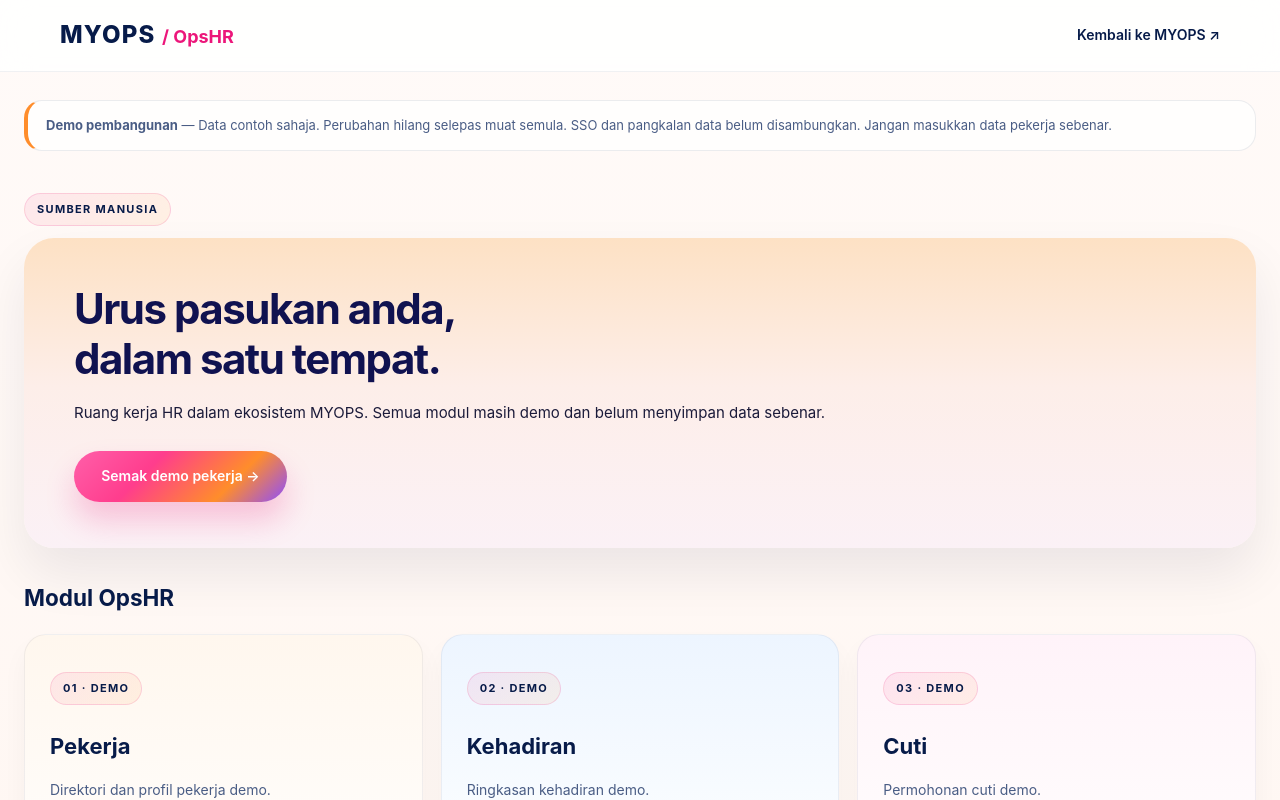
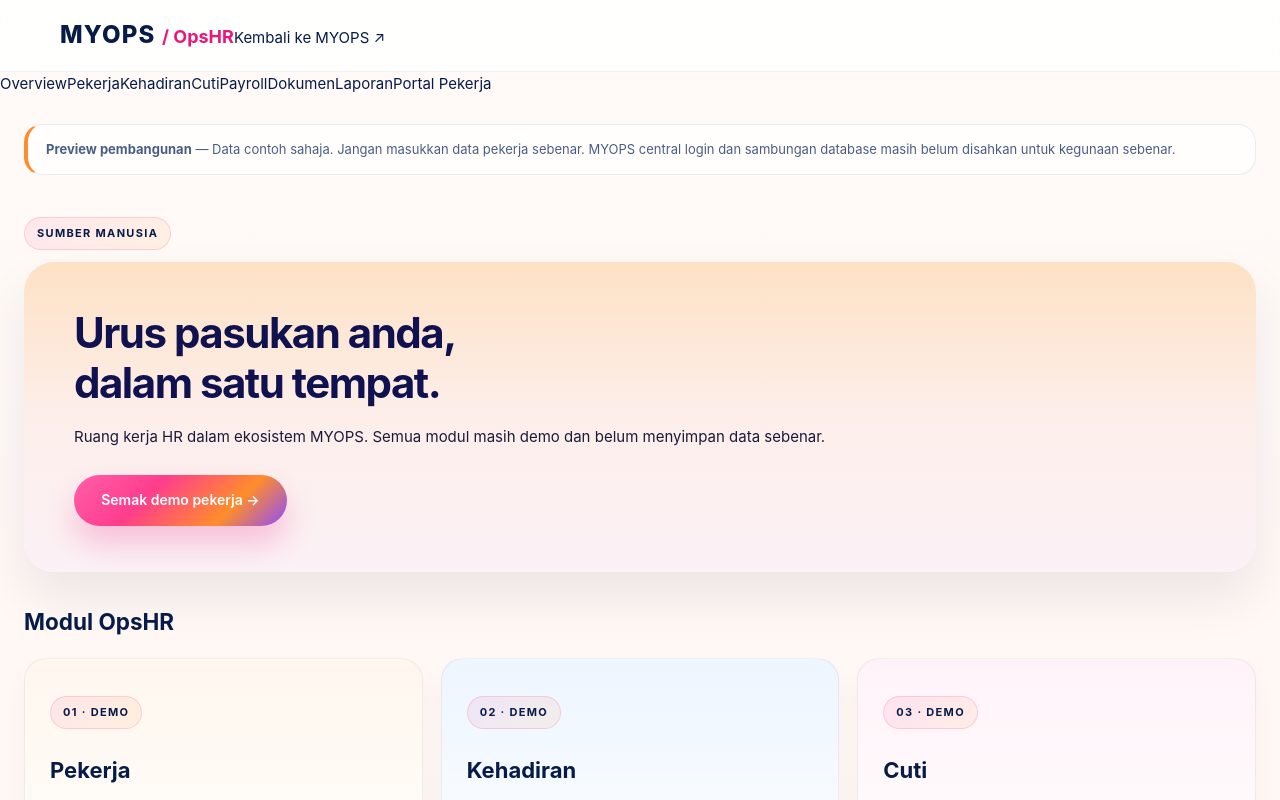
Before and after one commit to niz262025-hub/OPSHR, a Next.js app: page / in a window 1280 px wide. Shown: the top 800 px of the page. Built offline with nearby package versions, Linux system fonts and the light colour scheme.

Commit message:
feat(opshr): MYOPS-aligned HR navigation and dashboard preview

```diff
--- a/app/layout.tsx
+++ b/app/layout.tsx
@@ -1,29 +1,47 @@
 import type { ReactNode } from "react";
 import Link from "next/link";
 import "./globals.css";
+
 export const metadata = {
   title: "OpsHR | MYOPS",
+  description: "OpsHR — pengurusan sumber manusia dalam ekosistem MYOPS.",
   robots: { index: false, follow: false },
 };
+
+const navigation = [
+  { href: "/", label: "Overview" },
+  { href: "/employees", label: "Pekerja" },
+  { href: "/attendance", label: "Kehadiran" },
+  { href: "/leave", label: "Cuti" },
+  { href: "/payroll", label: "Payroll" },
+  { href: "/documents", label: "Dokumen" },
+  { href: "/reports", label: "Laporan" },
+  { href: "/staff", label: "Portal Pekerja" },
+];
+
 export default function RootLayout({ children }: { children: ReactNode }) {
   return (
     <html lang="ms">
       <body>
-        <header>
-          <Link className="brand" href="/">
-            MYOPS <span>/ OpsHR</span>
-          </Link>
-          <a href="https://www.myops.com.my/">Kembali ke MYOPS ↗</a>
+        <header className="opshr-header">
+          <div className="opshr-header-inner">
+            <Link className="brand" href="/" aria-label="OpsHR homepage">MYOPS <span>/ OpsHR</span></Link>
+            <a className="opshr-back-link" href="https://www.myops.com.my/">Kembali ke MYOPS ↗</a>
+          </div>
         </header>
-        <main>
-          <aside>
-            <strong>Demo pembangunan</strong> — Data contoh sahaja. Perubahan
-            hilang selepas muat semula. SSO dan pangkalan data belum
-            disambungkan. Jangan masukkan data pekerja sebenar.
-          </aside>
-          {children}
-        </main>
-        <footer>OpsHR · Sebahagian daripada MYOPS</footer>
+        <div className="opshr-shell">
+          <nav className="opshr-nav" aria-label="Navigasi OpsHR">
+            {navigation.map((item) => <Link key={item.href} href={item.href}>{item.label}</Link>)}
+          </nav>
+          <main>
+            <aside role="note">
+              <strong>Preview pembangunan</strong> — Data contoh sahaja. Jangan masukkan data pekerja sebenar.
+              MYOPS central login dan sambungan database masih belum disahkan untuk kegunaan sebenar.
+            </aside>
+            {children}
+          </main>
+        </div>
+        <footer>OpsHR · Sebahagian daripada ekosistem MYOPS</footer>
       </body>
     </html>
   );
```
